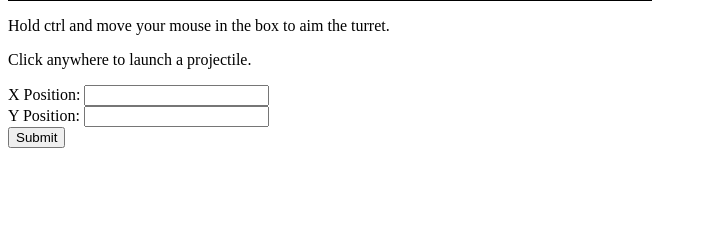
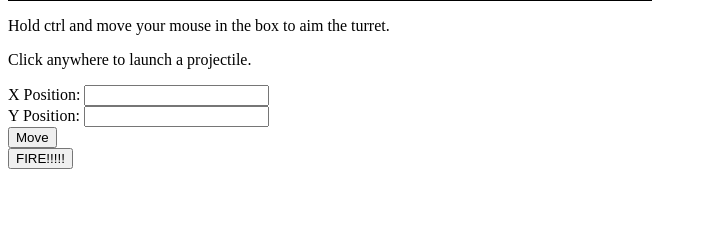
Before and after one commit to Iain-S/sentry-bot, a Python web app: template sentrybot/templates/simpleserver.html in a window 1280 px wide. Shown: the part 431-658 px from the top of the page, without its empty margins (0-707 px from the left). Run offline with Jinja, Linux system fonts and the light colour scheme; the template is opened without the code that fills it, so the values that code supplies are empty.

Commit message:
Adds fire button

```diff
--- a/sentrybot/http_server.py
+++ b/sentrybot/http_server.py
@@ -65,10 +65,10 @@ class StreamingHandler(server.SimpleHTTPRequestHandler):
         elif self.path.startswith("/set_desired_coords"):
             parsed = parse_qs(self.path[len("/set_desired_coords") :])
             logging.warning("received ajax data: %s", parsed)
-
             if self.turret:
-                if "shouldFire" in parsed and parsed["shouldFire"][0]:
+                if "shouldFire" in parsed and parsed["shouldFire"][0] == "true":
                     self.turret.launch()
+                    logging.warning("FIRED")
 
                 elif "xPos" in parsed and "yPos" in parsed:
                     self.turret.set_x(float(parsed["xPos"][0]))
--- a/sentrybot/static/js/handle_coords.js
+++ b/sentrybot/static/js/handle_coords.js
@@ -9,3 +9,16 @@ function testFunc() {
     .then(response => response.text())
     .then(text => console.log(text))
 }
+
+function fire() {
+    xpos = document.getElementById("xpos").value
+    ypos = document.getElementById("ypos").value
+    var params = new URLSearchParams();
+    params.append('xPos', xpos);
+    params.append('yPos', ypos);
+    params.append('shouldFire', true)
+    var url = '/set_desired_coords' + params.toString();
+    fetch(url)
+    .then(response => response.text())
+    .then(text => console.log(text))
+}
--- a/sentrybot/templates/simpleserver.html
+++ b/sentrybot/templates/simpleserver.html
@@ -21,7 +21,10 @@
     <input type="text" id="xpos"><br>
     <label for="ypos">Y Position:</label>
     <input type="text" id="ypos"><br>
-    <input type="button" value="Submit" onclick="testFunc()">
+    <input type="button" value="Move" onclick="testFunc()">
+</form>
+<form>
+    <input type="button" value="FIRE!!!!!" onclick="fire()">
 </form>
 
 </body>
```
